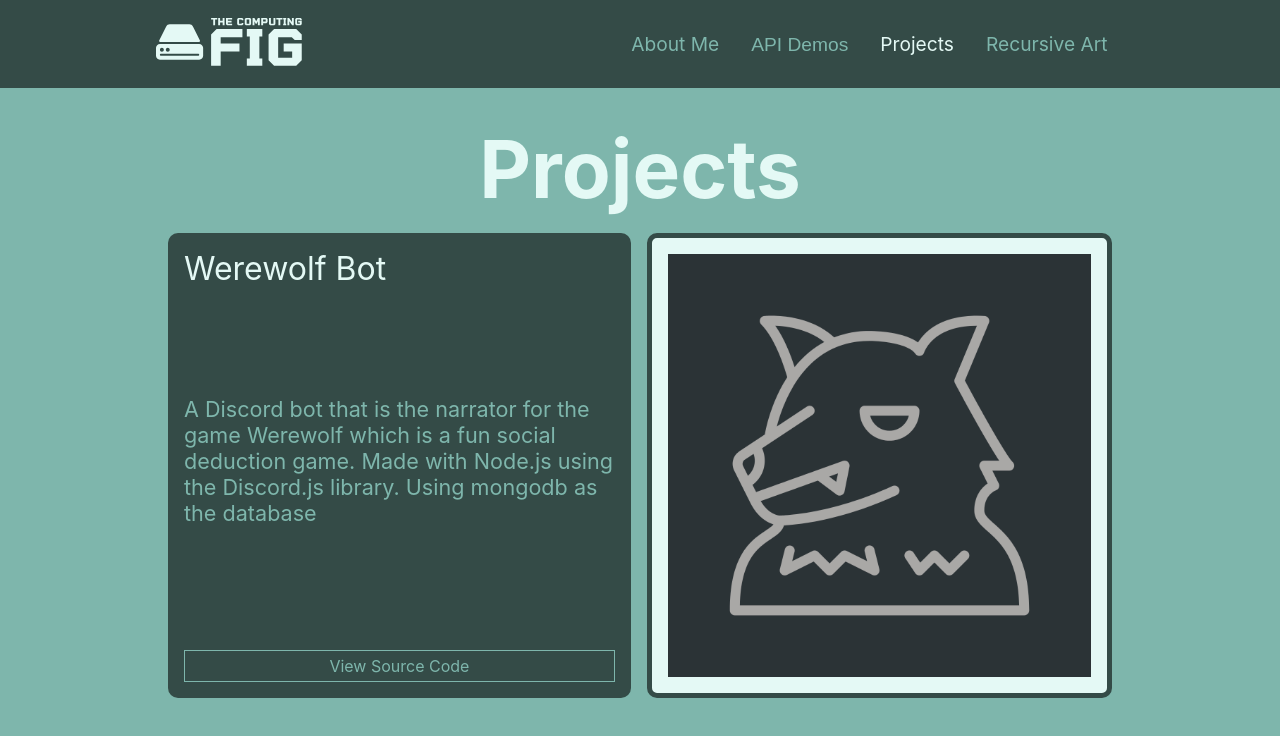
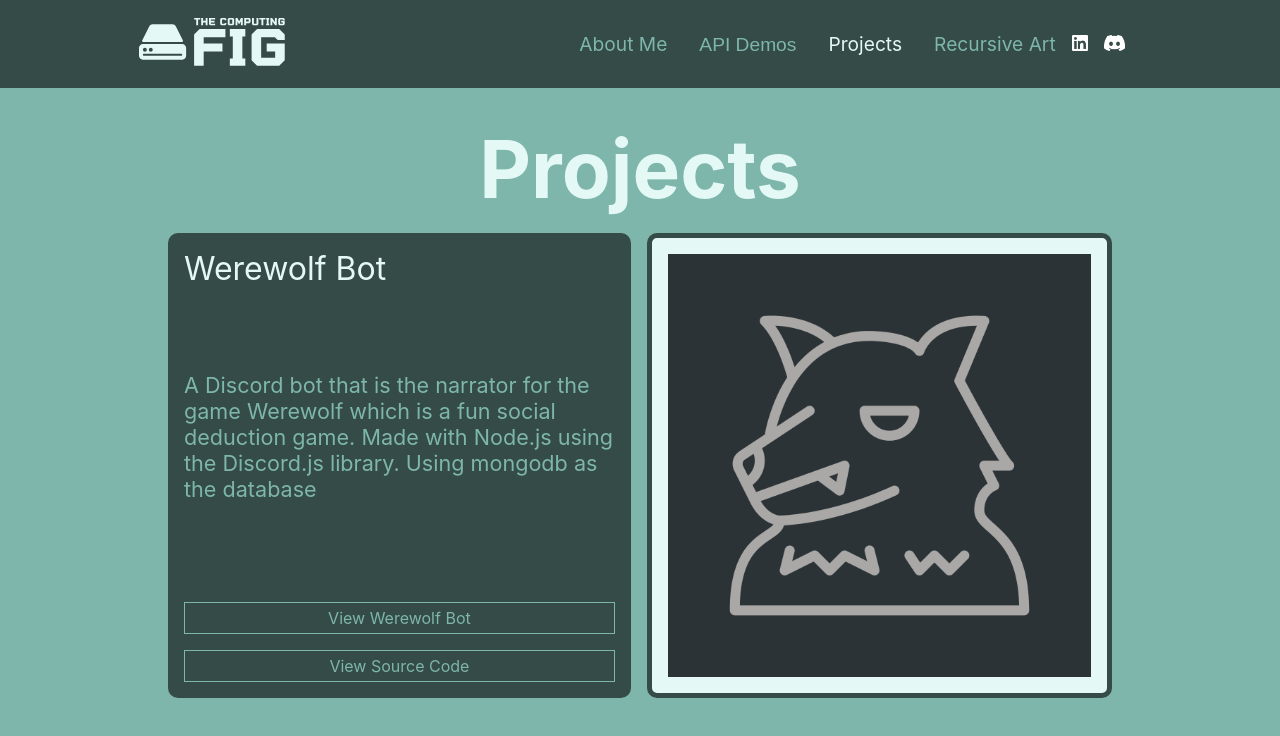
Before and after one commit to CarterFiggins/carterfiggins.github.io, a React (Create React App) app: page /projects in a window 1280 px wide. Shown: the top 736 px of the page. Built offline with nearby package versions, Linux system fonts and the light colour scheme.

Commit message:
added social links

```diff
--- a/src/component/common/Header.js
+++ b/src/component/common/Header.js
@@ -10,9 +10,9 @@
 
   return (
     <div className="header">
-      <NavLink activeClassName="is-active" to="/about-me">
-        <Logo />
-      </NavLink>
+        <NavLink activeClassName="is-active" to="/about-me">
+          <Logo />
+        </NavLink>
       <div className="nav-bar">
         <NavLink className="header-link" activeClassName="is-active" to="/about-me">
           About Me
@@ -35,6 +35,12 @@
         <NavLink className="header-link" activeClassName="is-active" to="/draw">
           Recursive Art
         </NavLink>
+        <a href="https://www.linkedin.com/in/carter-figgins-064642139/" target="_blank" className="link-in-text">
+          <img src="/images/in-White.png" className="sm-logo" />
+        </a>
+        <a href="https://discord.gg/NcZU9bQhJZ" target="_blank" className="link-in-text">
+          <img src="/images/discord-mark-white.png" className="sm-logo" />
+        </a>
       </div>
     </div>
   );
--- a/src/styles/common/_header.scss
+++ b/src/styles/common/_header.scss
@@ -20,6 +20,7 @@
 .nav-bar {
   display: flex;
   justify-content: space-between;
+  align-items: center;
   @media screen and (max-width: 700px) {
     flex-wrap: wrap;
   }
@@ -37,3 +38,9 @@
   height: 3rem;
   min-width: 9rem;
 }
+
+.sm-logo{
+  height: 1rem;
+  padding-right: 1rem;
+  cursor: pointer;
+}
--- a/src/util/projectInfo.js
+++ b/src/util/projectInfo.js
@@ -4,7 +4,7 @@
     imgSrc: "/images/werewolf.jpg",
     description: "A Discord bot that is the narrator for the game Werewolf which is a fun social deduction game. Made with Node.js using the Discord.js library. Using mongodb as the database",
     codeLink: "https://github.com/CarterFiggins/werewolfBot",
-    siteLink: "",
+    siteLink: "https://discord.gg/NcZU9bQhJZ",
   },
   {
     title: "MTB 5 Day Forecast",
```
Also changed, not shown: public/images/In-White.png (added), public/images/discord-mark-white.png (added).
